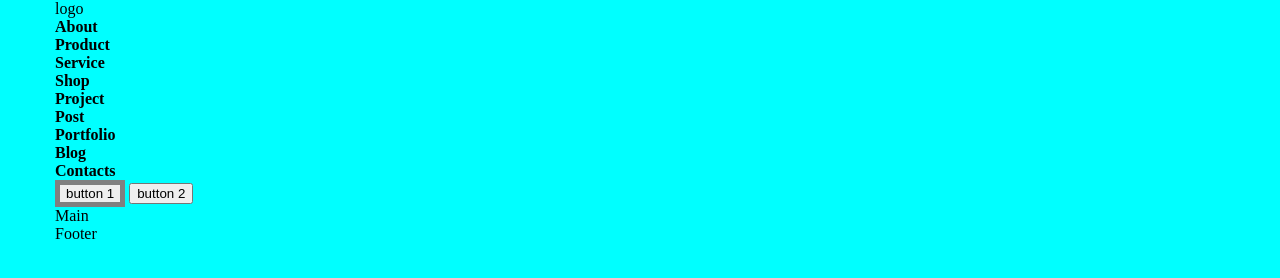
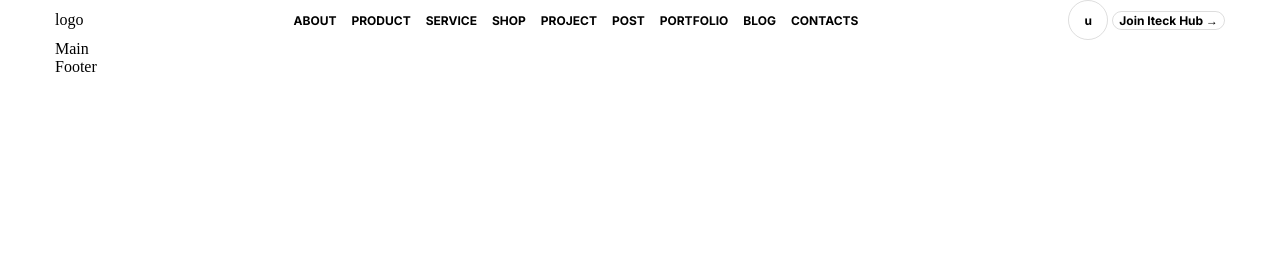
Before and after one commit to Taromtiger/Iteck, a website built with Vite: page index.html in a window 1280 px wide. Built offline with nearby package versions, Linux system fonts and the light colour scheme.

Commit message:
fonts, buttons

```diff
--- a/index.html
+++ b/index.html
@@ -11,7 +11,7 @@
       <div class="container">
         <div>logo</div>
 
-        <nav>
+        <nav class="navigation">
           <ul>
             <li><a class="link" href="./pages/about/index.html">About</a></li>
             <li>
@@ -36,8 +36,8 @@
         </nav>
 
         <div>
-          <button class="button">button 1</button>
-          <button>button 2</button>
+          <button class="button button--round">u</button>
+          <button class="button">Join Iteck Hub &#8594;</button>
         </div>
       </div>
     </header>
--- a/style.scss
+++ b/style.scss
@@ -1,7 +1,8 @@
 @use './styles/global';
+@import url('https://fonts.googleapis.com/css2?family=Inter:wght@700&display=swap');
 
 html {
-  background-color: aqua;
+  background-color: var(--white-color);
   color: var(--black-color);
   box-sizing: border-box;
 }
@@ -29,6 +30,12 @@ a {
   text-decoration: none;
 }
 
+button {
+  background-color: transparent;
+  border: none;
+  outline: none;
+}
+
 li {
   list-style: none;
 }
--- a/styles/buttons.scss
+++ b/styles/buttons.scss
@@ -1,3 +1,21 @@
 .button {
-  border: 5px solid grey;
+  border: 1px solid var(--grey-color);
+  transition: var(--transition);
+  border-radius: 10px;
+  font: var(--smaller-font);
+  cursor: pointer;
+
+  &:hover,
+  &:active,
+  &:focus {
+    border-color: 1px solid var(--violett-color);
+  }
+
+  &--round {
+    --size: 40px;
+    height: var(--size);
+    width: var(--size);
+
+    border-radius: 50%;
+  }
 }
--- a/styles/colors.scss
+++ b/styles/colors.scss
@@ -1,4 +1,6 @@
 :root {
   --black-color: #000;
   --violett-color: #5842bc;
+  --white-color: #fff;
+  --grey-color: #0002;
 }
--- a/styles/layout.scss
+++ b/styles/layout.scss
@@ -6,6 +6,13 @@ footer {
   display: flex;
   flex-direction: column;
   align-items: center;
+}
+
+header .container {
+  display: flex;
+  justify-content: space-between;
+  align-items: center;
+  gap: var(--gap);
 }
 
 .container {
@@ -27,3 +34,11 @@ footer {
     width: 1320px;
   }
 }
+
+.navigation ul {
+  display: flex;
+  gap: var(--gap);
+  font: var(--smaller-font);
+  text-transform: uppercase;
+  font-family: 'Inter', sans-serif;
+}
--- a/styles/links.scss
+++ b/styles/links.scss
@@ -3,12 +3,8 @@
   transition: var(--transition);
   font-weight: 700;
 
-  &:hover {
-    color: var(--violett-color);
-  }
-  &:active {
-    color: var(--violett-color);
-  }
+  &:hover,
+  &:active,
   &:focus {
     color: var(--violett-color);
   }
--- a/styles/variables.scss
+++ b/styles/variables.scss
@@ -5,5 +5,11 @@ $desktop: 1200px;
 $large: 1400px;
 
 :root {
+  // font
+  --smaller-font: 700 12px 'Inter', sans-serif;
+
+  // spacers
+  --gap: 15px;
+
   --transition: 0.3s;
 }
```
